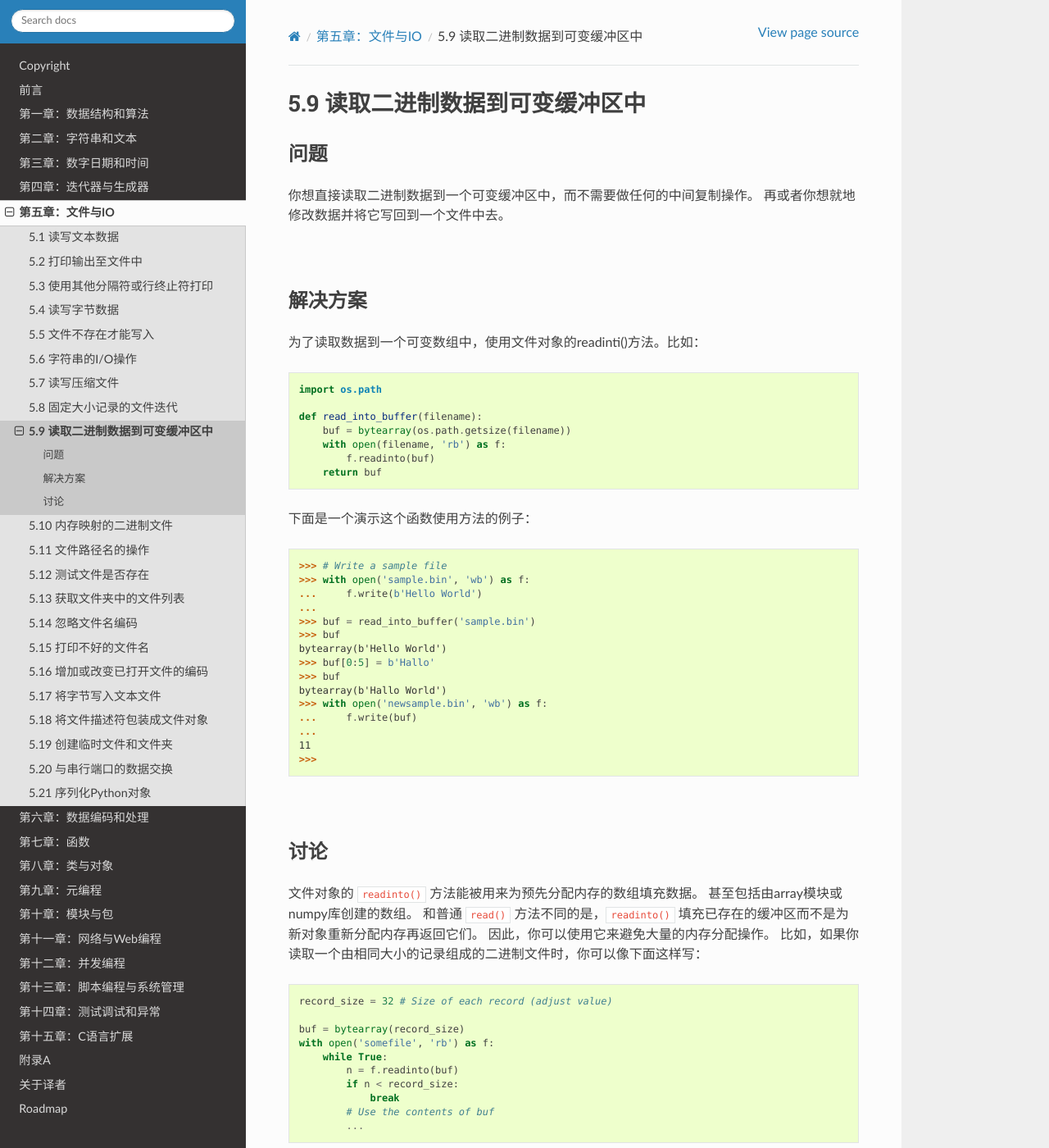
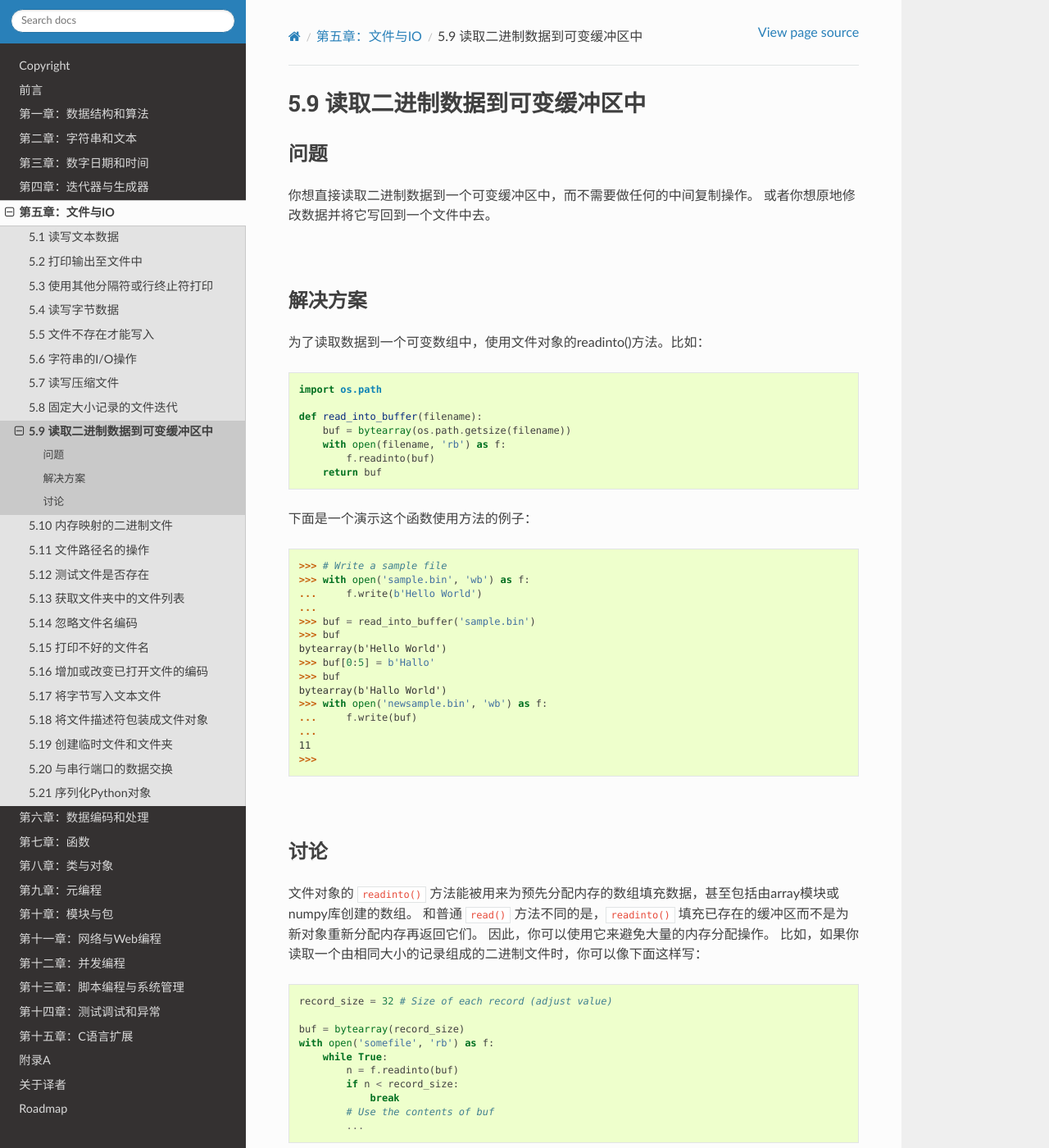
Before and after one commit to yidao620c/python3-cookbook, a Sphinx documentation site: the page built from source/c05/p09_read_binary_data_into_mutable_buffer.rst, in a window 1280 px wide and 1400 px high. Shown: the whole window at 82% size. Built offline with Sphinx 7.4.7 and the Read the Docs theme 2.0.0, drawn with Linux system fonts in a browser that asks for light colours; some of the changed text lies outside the part shown.

Commit message:
5.9小节完成

```diff
--- a/source/c05/p09_read_binary_data_into_mutable_buffer.rst
+++ b/source/c05/p09_read_binary_data_into_mutable_buffer.rst
@@ -6,14 +6,14 @@
 问题
 ----------
 你想直接读取二进制数据到一个可变缓冲区中，而不需要做任何的中间复制操作。
-再或者你想就地修改数据并将它写回到一个文件中去。
+或者你想原地修改数据并将它写回到一个文件中去。
 
 |
 
 ----------
 解决方案
 ----------
-为了读取数据到一个可变数组中，使用文件对象的readinti()方法。比如：
+为了读取数据到一个可变数组中，使用文件对象的readinto()方法。比如：
 
 .. code-block:: python
 
@@ -50,8 +50,7 @@
 ----------
 讨论
 ----------
-文件对象的 ``readinto()`` 方法能被用来为预先分配内存的数组填充数据。
-甚至包括由array模块或numpy库创建的数组。
+文件对象的 ``readinto()`` 方法能被用来为预先分配内存的数组填充数据，甚至包括由array模块或numpy库创建的数组。
 和普通 ``read()`` 方法不同的是，``readinto()`` 填充已存在的缓冲区而不是为新对象重新分配内存再返回它们。
 因此，你可以使用它来避免大量的内存分配操作。
 比如，如果你读取一个由相同大小的记录组成的二进制文件时，你可以像下面这样写：
```
Also changed, not shown: other parts of source/c05/p09_read_binary_data_into_mutable_buffer.rst (+3 -3 lines).
